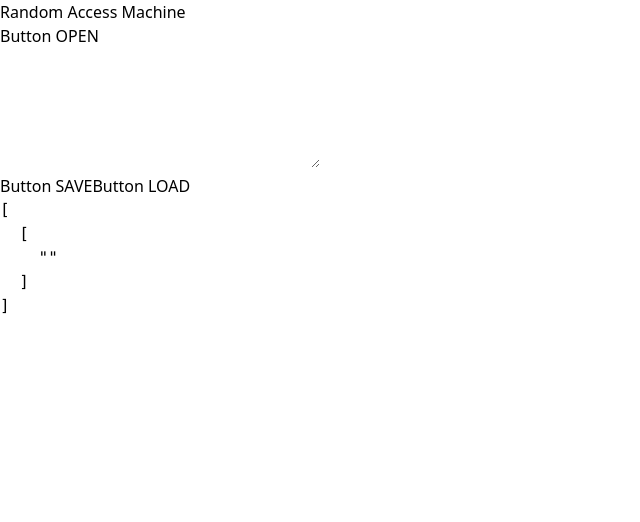
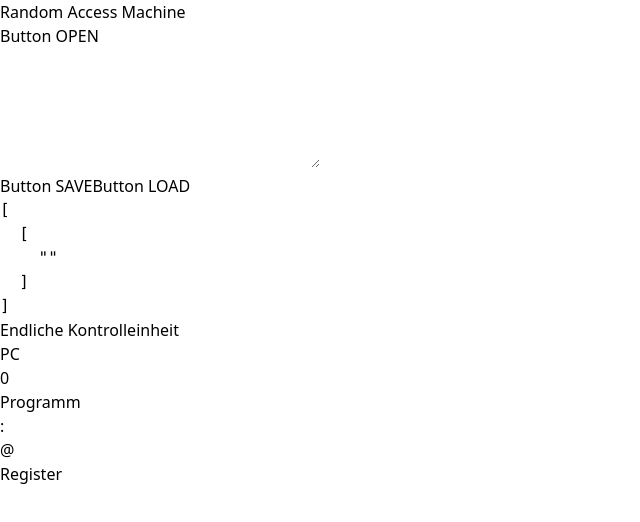
Before and after one commit to j05ch/js-to-ram, a React (Create React App) app: page / in a window 1280 px wide. Both pictures are taken after a click on the button "Button LOAD". Shown: the top 522 px of the page, without its empty margins (0-640 px from the left). Built offline with nearby package versions, Linux system fonts and the light colour scheme.

Commit message:
feat(machine): add machine section components

```diff
--- /dev/null
+++ b/src/components/cpu-container/index.tsx
@@ -0,0 +1,12 @@
+import * as React from 'react';
+import { labels } from '../../models/labels';
+
+const CpuContainer: React.FC = () => {
+	return (
+		<>
+			<div>{labels.DE.CPU_HEADER}</div>
+		</>
+	);
+};
+
+export default CpuContainer;
--- a/src/components/machine-container/index.tsx
+++ b/src/components/machine-container/index.tsx
@@ -1,14 +1,28 @@
 import * as React from 'react';
 import Debug from '../debug/debug';
+import ProgramContainer from '../program-container';
+import { useState } from 'react';
+import { useInterval } from '../../hooks/useInterval';
+import { runMachine } from '../../utils/runMachine';
+import ProgramCounterContainer from '../program-counter-container';
+import CpuContainer from '../cpu-container';
+import RegisterContainer from '../register-container';
 
 interface Props {
 	programArray: string[][];
 }
 
 const MachineContainer: React.FC<Props> = ({ programArray }) => {
+	const [pc, setPc] = useState(0);
+	const [register, setRegister] = useState<number[]>([]);
+
 	return (
 		<div className="dark:text-blue-50">
 			<Debug data={programArray} />
+			<CpuContainer />
+			<ProgramCounterContainer programCounter={pc} />
+			<ProgramContainer programArray={programArray} programCounter={pc} />
+			<RegisterContainer />
 		</div>
 	);
 };
--- /dev/null
+++ b/src/components/program-container/index.tsx
@@ -0,0 +1,34 @@
+import * as React from 'react';
+import { labels } from '../../models/labels';
+import ProgramLine from '../program-line';
+
+interface Props {
+	programArray: string[][];
+	programCounter: number;
+}
+
+const ProgramContainer: React.FC<Props> = ({
+	programArray,
+	programCounter,
+}) => {
+	function getProgramLines() {
+		return programArray.map((l) => (
+			<ProgramLine
+				programLine={l}
+				programCounter={programCounter}
+				key={l[0]}
+			/>
+		));
+	}
+
+	return (
+		<>
+			<div>
+				<h1>{labels.DE.PROGRAM_HEADER}</h1>
+				<div className="dark:text-blue-50">{getProgramLines()}</div>
+			</div>
+		</>
+	);
+};
+
+export default ProgramContainer;
--- /dev/null
+++ b/src/components/program-counter-container/index.tsx
@@ -0,0 +1,21 @@
+import * as React from 'react';
+import { labels } from '../../models/labels';
+
+interface Props {
+	programCounter: number;
+}
+
+const ProgramCounterContainer: React.FC<Props> = ({ programCounter }) => {
+	return (
+		<>
+			<div>
+				<div className="dark:text-blue-50">
+					{labels.DE.PROGRAM_COUNTER_HEADER}
+				</div>
+				<div>{programCounter}</div>
+			</div>
+		</>
+	);
+};
+
+export default ProgramCounterContainer;
--- /dev/null
+++ b/src/components/program-line/index.tsx
@@ -0,0 +1,23 @@
+import * as React from 'react';
+
+interface Props {
+	programLine: string[];
+	programCounter: number;
+}
+
+const ProgramLine: React.FC<Props> = ({ programLine, programCounter }) => {
+	return (
+		<>
+			<div className="dark:text-blue-50">
+				<div>
+					<div>{programLine[0]}:</div>
+					<div>{programLine[1]}</div>
+					<div>{programLine[2]}</div>
+				</div>
+				{programCounter === Number(programLine[0]) && <div>@</div>}
+			</div>
+		</>
+	);
+};
+
+export default ProgramLine;
--- /dev/null
+++ b/src/components/register-container/index.tsx
@@ -0,0 +1,16 @@
+import * as React from 'react';
+import { labels } from '../../models/labels';
+
+interface Props {}
+
+const RegisterContainer: React.FC<Props> = () => {
+	return (
+		<>
+			<div>
+				<h1>{labels.DE.REGISTER_HEADER}</h1>
+			</div>
+		</>
+	);
+};
+
+export default RegisterContainer;
--- a/src/models/labels.ts
+++ b/src/models/labels.ts
@@ -1,5 +1,10 @@
 export const labels = {
 	DE: {
 		RAM_HEADER: 'Random Access Machine',
+		PROGRAM_HEADER: 'Programm',
+		PROGRAM_COUNTER_HEADER: 'PC',
+		CPU_HEADER: 'Endliche Kontrolleinheit',
+		REGISTER_HEADER: 'Register',
+		ACC: 'Akkumulator',
 	},
 };
```
